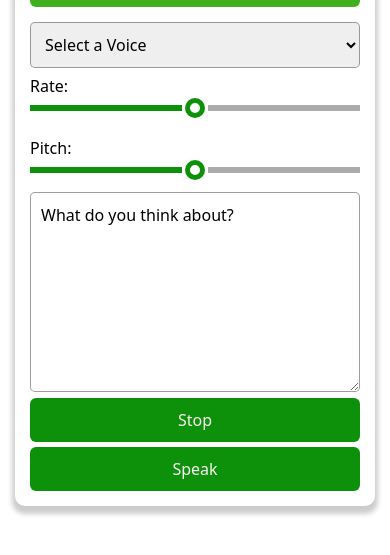
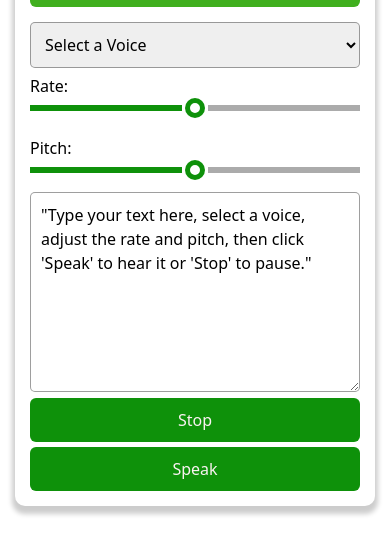
Before and after one commit to RommJames/vocalize-it, a plain HTML site: page index.html in a window 390 px wide. Shown: the part 115-670 px from the top of the page. Drawn offline with Linux system fonts and the light colour scheme.

Commit message:
Try to fix bugs for mobile phone and add message instruction

```diff
--- a/index.html
+++ b/index.html
@@ -27,7 +27,8 @@
             <label for="pitch"> Pitch: </label>
             <input type="range" id="pitch" min="0" max="2" step="0.1" class="slider">
         </div>
-        <textarea name="input-text-message" id="text-message" cols="30" rows="7">What do you think about?</textarea>
+        <textarea name="input-text-message" id="text-message" cols="30" rows="7">"Type your text here, select a voice, adjust the rate and pitch, then click 'Speak' to hear it or 'Stop' to pause."
+        </textarea>
         <div id="btns-container">
             <button id="stop" class="btn">
                 Stop
--- a/script.js
+++ b/script.js
@@ -20,6 +20,7 @@ function populateVoices(){
 
 }
 populateVoices()
+speakVoice()
 
 function setVoices(){
     voices.forEach(voice => {
```
